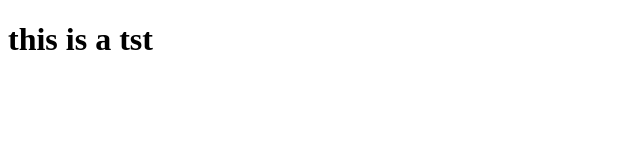
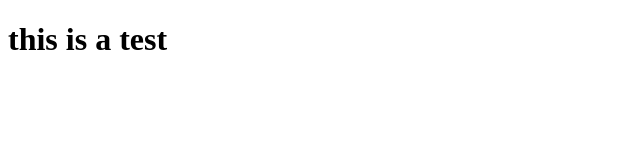
Before and after one commit to jjharrity/jjharrity.github.io, a plain HTML site: page index.html in a window 1280 px wide. Shown: the full height of the page, 0-640 px from the left. Drawn offline with Linux system fonts and the light colour scheme.

Commit message:
adding initial commit

```diff
--- a/index.html
+++ b/index.html
@@ -16,5 +16,5 @@
 </head>
 
 <body>
-<h1>this is a tst</h1>
+<h1>this is a test</h1>
 </body>
```
